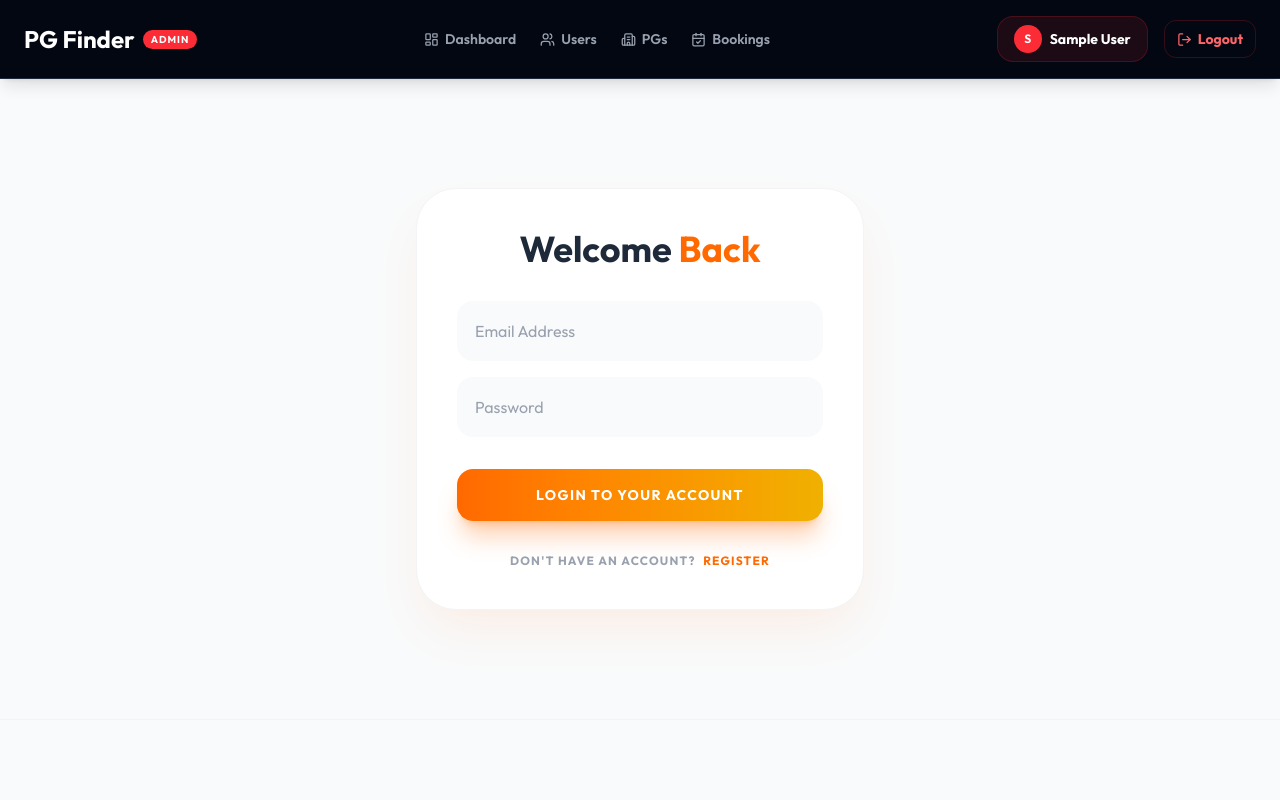
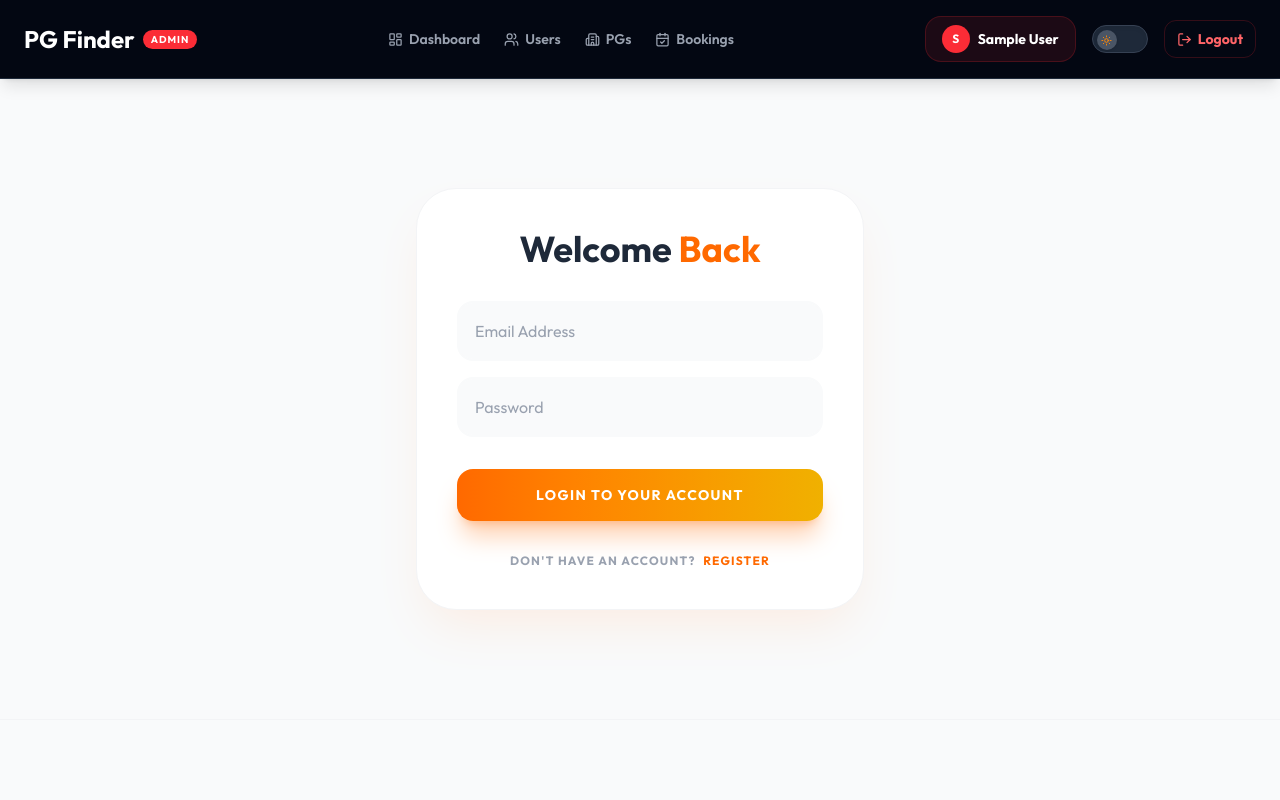
Before and after one commit to krushiler-official/pg-finder, a React (Vite) app in the folder frontend/: page /login in a window 1280 px wide. Shown: the top 800 px of the page. Built offline with nearby package versions, Linux system fonts and the light colour scheme; no server answers; sample sign-in values are in the browser's storage.

Commit message:
chamges in admin panel

```diff
--- a/frontend/src/components/Header.jsx
+++ b/frontend/src/components/Header.jsx
@@ -101,6 +101,11 @@ const Header = () => {
               </div>
               <span className="text-sm font-bold text-white hidden sm:block">{userInfo.name}</span>
             </div>
+            <button onClick={toggleDarkMode} className="relative w-14 h-7 bg-gray-800 rounded-full flex items-center px-1 transition duration-300 shadow-inner border border-gray-700">
+              <div className={`absolute left-1 top-1 w-5 h-5 rounded-full bg-gray-600 shadow flex items-center justify-center transition-all duration-300 ${darkMode ? "translate-x-7" : "translate-x-0"}`}>
+                {darkMode ? <Moon size={11} className="text-yellow-400" /> : <Sun size={11} className="text-orange-400" />}
+              </div>
+            </button>
             <button onClick={logout} className="flex items-center gap-1.5 text-sm font-bold text-red-400 hover:text-red-300 px-3 py-2 rounded-xl transition-colors border border-red-500/20 hover:border-red-500/50">
               <LogOut size={15} /> Logout
             </button>
```
